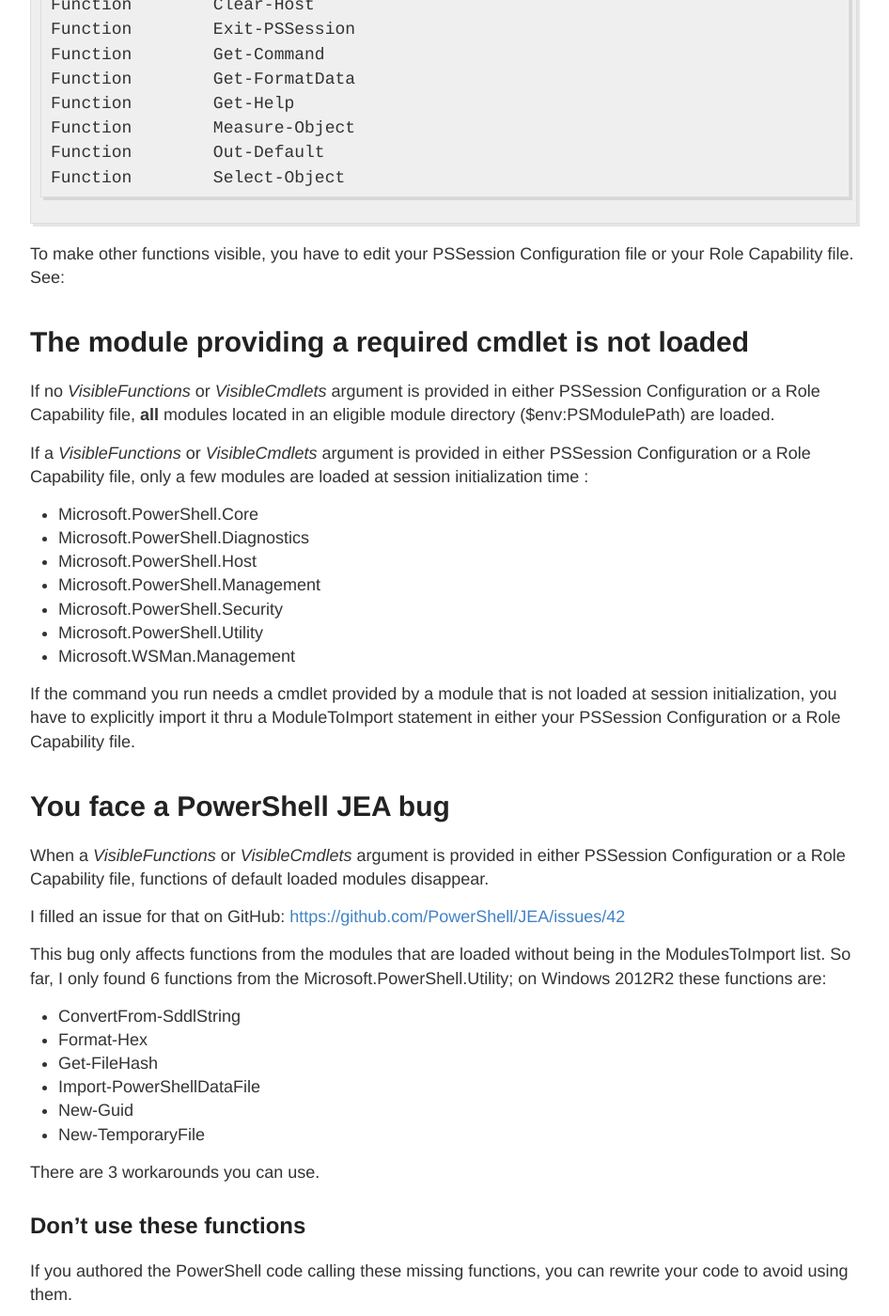
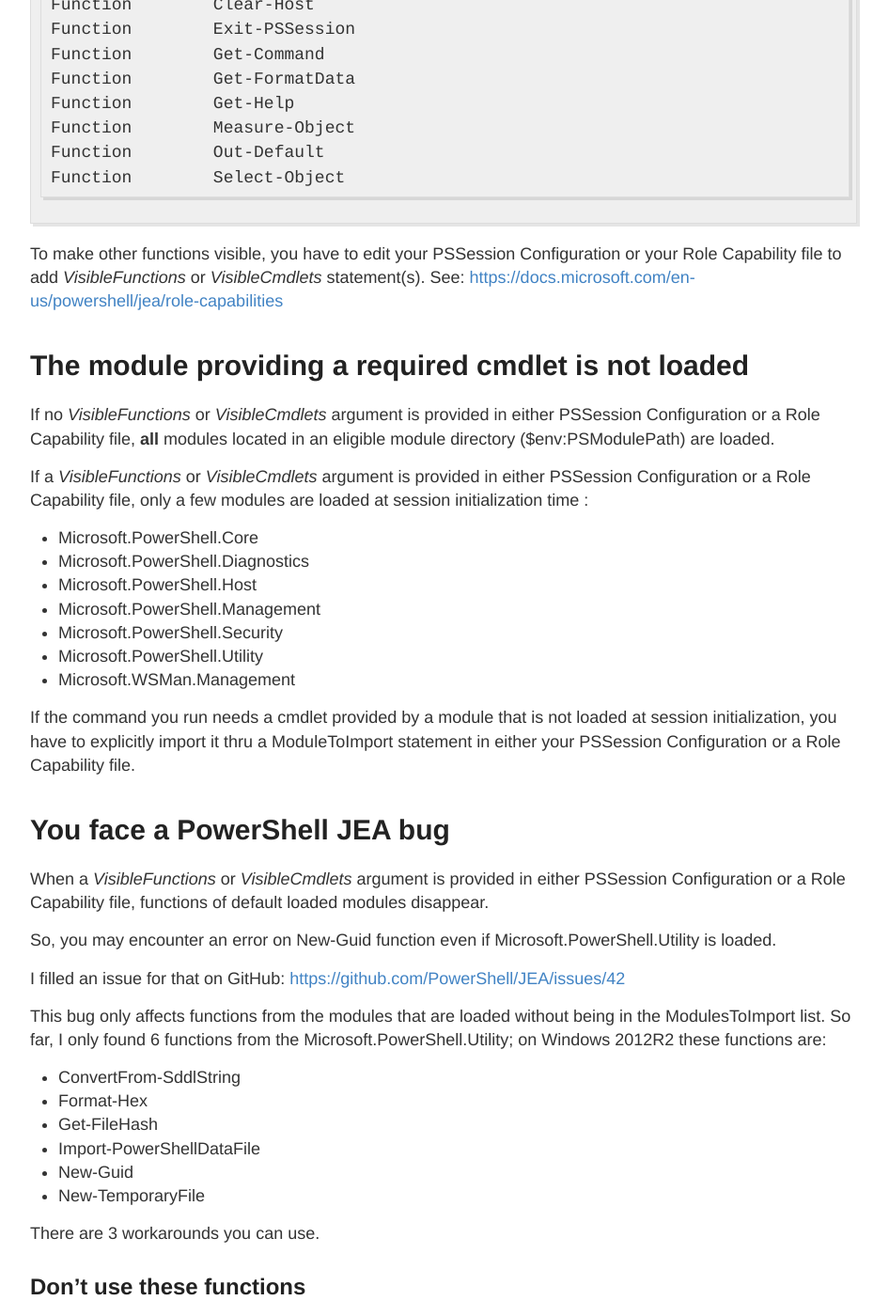
Before and after one commit to jnury/jnury.github.io, a Jekyll site: the page built from _posts/2018-3-11-JEA_term_not_recognized_name_cmdlet.md, in a window 1280 px wide and 1400 px high, scrolled down 1023 px. Shown: the whole window at 94% size, without its empty margins (168-1114 px from the left). Built offline with Jekyll 4.4.1, drawn with Linux system fonts in a browser that asks for light colours; some of the changed text lies outside the part shown.

Commit message:
Few additions

````diff
--- a/_posts/2018-3-11-JEA_term_not_recognized_name_cmdlet.md
+++ b/_posts/2018-3-11-JEA_term_not_recognized_name_cmdlet.md
@@ -33,7 +33,7 @@ Function        Out-Default
 Function        Select-Object
 ```
 
-To make other functions visible, you have to edit your PSSession Configuration file or your Role Capability file. See:
+To make other functions visible, you have to edit your PSSession Configuration or your Role Capability file to add *VisibleFunctions* or *VisibleCmdlets* statement(s). See: <https://docs.microsoft.com/en-us/powershell/jea/role-capabilities>
 
 # The module providing a required cmdlet is not loaded
 
@@ -54,6 +54,8 @@ If the command you run needs a cmdlet provided by a module that is not loaded at
 # You face a PowerShell JEA bug
 
 When a *VisibleFunctions* or *VisibleCmdlets* argument is provided in either PSSession Configuration or a Role Capability file, functions of default loaded modules disappear.
+
+So, you may encounter an error on New-Guid function even if Microsoft.PowerShell.Utility is loaded.
 
 I filled an issue for that on GitHub: <https://github.com/PowerShell/JEA/issues/42>
 
@@ -78,7 +80,7 @@ Other functions are more complex but you can find the code behind them in file C
 
 ## Don't use VisibleFunctions or VisibleCmdlets
 
-If you have not authored the code and don't want to change it. You may replace Visiblexxx parameter by a proxy function
+If you have not authored the code and don't want to change it. You may replace Visiblexxx parameter by a proxy function.
 
 Let's say you only want to expose one simple command in your JEA endpoint: myCustomModule\Invoke-MyCustomFunction.
 
````
